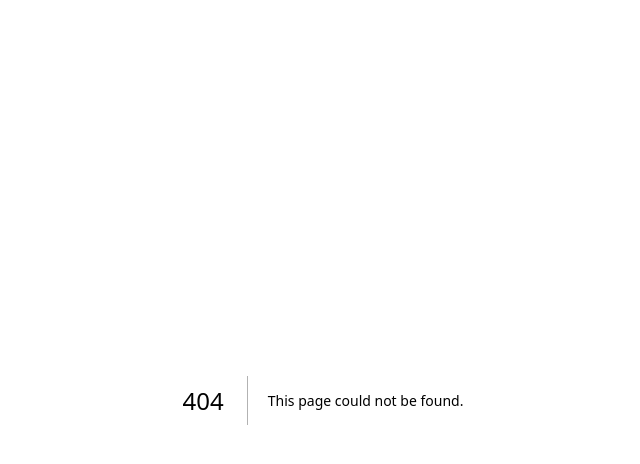
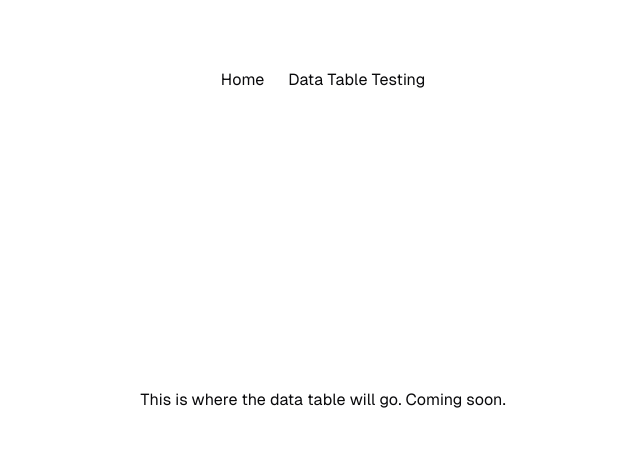
Before and after one commit to AlekTurkmen/belvederefullstack, a Next.js app: page /table in a window 1280 px wide. Before the commit this address had no page. Shown: the top 464 px of the page, without its empty margins (317-957 px from the left). Built offline with nearby package versions, Linux system fonts and the light colour scheme.

Commit message:
under construction (and data table testing setup)

```diff
--- a/app/page.tsx
+++ b/app/page.tsx
@@ -1,38 +1,33 @@
 import Image from "next/image";
-import { Button } from "@/components/ui/button"
-import { ModeToggle } from "@/components/ModeToggle";
 
 export default function Home() {
   return (
-    <div className="grid grid-rows-[20px_1fr_20px] items-center justify-items-center min-h-screen p-8 pb-20 gap-16 sm:p-20 font-[family-name:var(--font-geist-sans)]">
-      <main className="flex flex-col gap-8 row-start-2 items-center sm:items-start">
-      <ModeToggle />
-        <Image
-          className="dark:invert"
-          src="/next.svg"
-          alt="Next.js logo"
-          width={180}
-          height={38}
-          priority
-        />
-        <ol className="list-inside list-decimal text-sm text-center sm:text-left font-[family-name:var(--font-geist-mono)]">
-          <li className="mb-2">
-            Get started by editing{" "}
-            <code className="bg-black/[.05] dark:bg-white/[.06] px-1 py-0.5 rounded font-semibold">
-              app/page.tsx
-            </code>
-            .
-          </li>
-          <li>Save and see your changes instantly, Alek.</li>
-          <div>
-            <Button>Click me</Button>
-          </div>
-        </ol>
+    <div className="grid grid-rows-[0px_1fr_0px] items-center justify-items-center min-h-screen p-8 pb-20 gap-16 sm:p-20 font-[family-name:var(--font-geist-sans)]">
+      <header className="row-start-1 flex gap-6 flex-wrap items-center justify-center">
+      <a
+          className="flex items-center gap-2 hover:underline hover:underline-offset-4"
+          href="/"
+          rel="noopener noreferrer"
+        >
+          Home
+        </a>
 
-        <div className="flex gap-4 items-center flex-col sm:flex-row">
+        <a
+          className="flex items-center gap-2 hover:underline hover:underline-offset-4"
+          href="/table"
+          rel="noopener noreferrer"
+        >
+          Data Table Testing
+        </a>
+      </header>
+
+
+      <main className="flex flex-col gap-8 row-start-2 items-center">
+        <a className="text-4xl font-bold">🚧 Project Belvedere Is Under Construction 🚧</a>
+        <div className="flex gap-4 items-center justify-center flex-col sm:flex-row">
           <a
             className="rounded-full border border-solid border-transparent transition-colors flex items-center justify-center bg-foreground text-background gap-2 hover:bg-[#383838] dark:hover:bg-[#ccc] text-sm sm:text-base h-10 sm:h-12 px-4 sm:px-5"
-            href="https://vercel.com/new?utm_source=create-next-app&utm_medium=appdir-template-tw&utm_campaign=create-next-app"
+            href="https://alekturkmen.com/project-belvedere"
             target="_blank"
             rel="noopener noreferrer"
           >
@@ -43,18 +38,20 @@ export default function Home() {
               width={20}
               height={20}
             />
-            Deploy now
+            Our Offer
           </a>
           <a
             className="rounded-full border border-solid border-black/[.08] dark:border-white/[.145] transition-colors flex items-center justify-center hover:bg-[#f2f2f2] dark:hover:bg-[#1a1a1a] hover:border-transparent text-sm sm:text-base h-10 sm:h-12 px-4 sm:px-5 sm:min-w-44"
-            href="https://nextjs.org/docs?utm_source=create-next-app&utm_medium=appdir-template-tw&utm_campaign=create-next-app"
+            href="https://www.linkedin.com/in/alekturkmen/"
             target="_blank"
             rel="noopener noreferrer"
           >
-            Read our docs
+            Contact Us
           </a>
         </div>
       </main>
+
+
       <footer className="row-start-3 flex gap-6 flex-wrap items-center justify-center">
         <a
           className="flex items-center gap-2 hover:underline hover:underline-offset-4"
--- /dev/null
+++ b/app/table/page.tsx
@@ -0,0 +1,31 @@
+import React from 'react';
+
+export default function Home() {
+    return (
+      <div className="grid grid-rows-[0px_1fr_0px] items-center justify-items-center min-h-screen p-8 pb-20 gap-16 sm:p-20 font-[family-name:var(--font-geist-sans)]">
+        <header className="row-start-1 flex gap-6 flex-wrap items-center justify-center">
+        <a
+            className="flex items-center gap-2 hover:underline hover:underline-offset-4"
+            href="/"
+            rel="noopener noreferrer"
+          >
+            Home
+          </a>
+
+          <a
+            className="flex items-center gap-2 hover:underline hover:underline-offset-4"
+            href="/table"
+            rel="noopener noreferrer"
+          >
+            Data Table Testing
+          </a>
+        </header>
+
+        <main>
+        <h1>This is where the data table will go. Coming soon.</h1>
+
+        </main>
+
+      </div>
+    );
+  }
```
